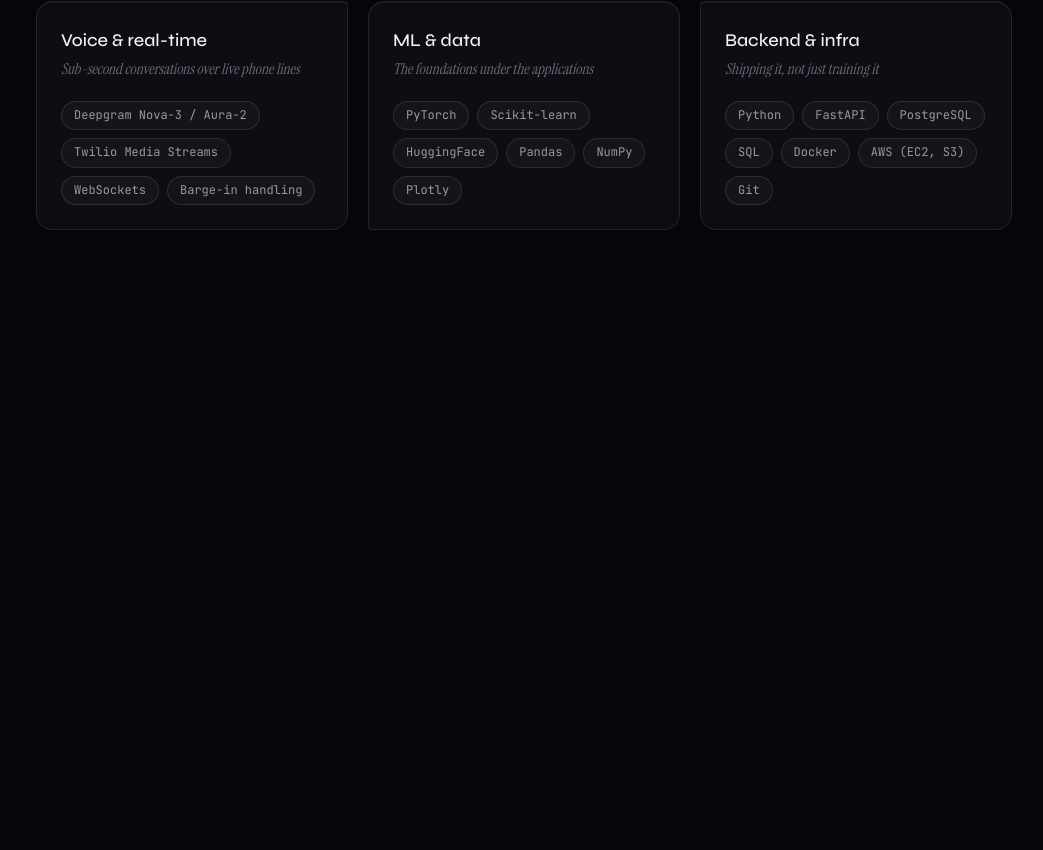
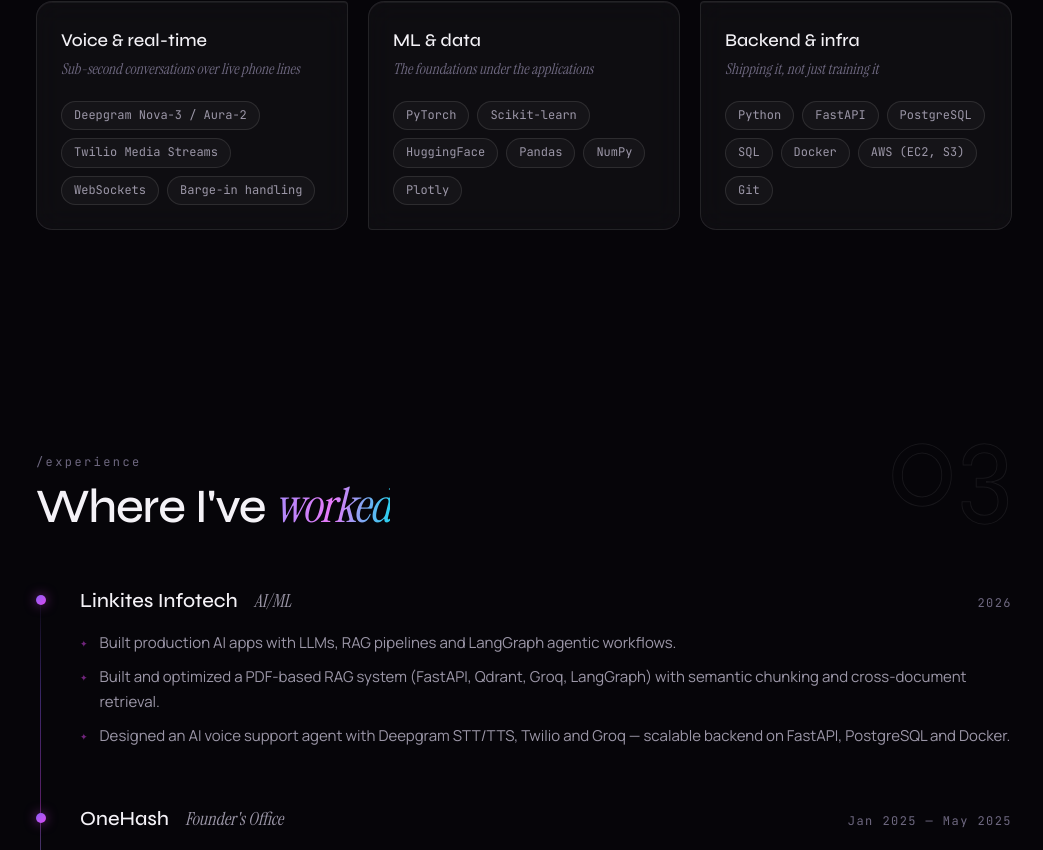
Before and after one commit to nityasolanki/portfolio, a Next.js app: page / in a window 1280 px wide. Shown: the part 1950-2800 px from the top of the page, without its empty margins (116-1159 px from the left). Before the commit the page ends 2292 px from the top, so only its background shows below. Built offline with nearby package versions, Linux system fonts and the light colour scheme.

Commit message:
Experience section: iridescent timeline
- Gradient thread fading at both ends, glowing gradient nodes
- Company (Syne) + role (serif italic) + period (mono) per entry
- OneHash role simplified to Founder's Office (no Intern, consistent)
- No cards: quieter texture after the Skills bento

```diff
--- a/src/app/page.tsx
+++ b/src/app/page.tsx
@@ -1,6 +1,7 @@
 import { Hero } from "@/components/sections/Hero";
 import { About } from "@/components/sections/About";
 import { Skills } from "@/components/sections/Skills";
+import { Experience } from "@/components/sections/Experience";
 
 export default function Home() {
   return (
@@ -8,6 +9,7 @@
       <Hero />
       <About />
       <Skills />
+      <Experience />
     </main>
   );
 }
--- /dev/null
+++ b/src/components/sections/Experience.tsx
@@ -0,0 +1,68 @@
+import { experience } from "@/data/portfolio";
+import { SectionHeading } from "@/components/ui/SectionHeading";
+import { Stagger, StaggerItem } from "@/components/motion/Stagger";
+
+/*
+ * Vertical timeline: an iridescent thread (fading at both ends) with a
+ * glowing node per stop. Entries take the room they deserve — Linkites
+ * carries detail, the others stay light. No cards here on purpose:
+ * after the Skills bento, the eye needs a quieter texture.
+ */
+export function Experience() {
+  return (
+    <section id="experience" className="relative py-28">
+      <div className="mx-auto w-full max-w-5xl px-6">
+        <SectionHeading
+          number="03"
+          eyebrow="experience"
+          title="Where I've"
+          accent="worked"
+        />
+
+        <div className="relative ml-1">
+          <div
+            aria-hidden
+            className="absolute bottom-0 left-0 top-0 w-px bg-[linear-gradient(to_bottom,transparent,#8b5cf6,#d946ef,#22d3ee,transparent)] opacity-40"
+          />
+
+          <Stagger className="space-y-14">
+            {experience.map((job) => (
+              <StaggerItem key={job.company} className="relative block pl-10">
+                <span
+                  aria-hidden
+                  className="absolute -left-[4.5px] top-2 h-2.5 w-2.5 rounded-full bg-gradient-to-br from-violet to-fuchsia shadow-[0_0_12px_rgba(217,70,239,0.55)]"
+                />
+
+                <div className="flex flex-wrap items-baseline gap-x-4 gap-y-1">
+                  <h3 className="font-display text-xl font-medium text-fg">
+                    {job.company}
+                  </h3>
+                  <span className="font-serif text-lg italic text-fg-muted">
+                    {job.role}
+                  </span>
+                  <span className="ml-auto font-mono text-xs tracking-[0.12em] text-fg-faint">
+                    {job.period}
+                  </span>
+                </div>
+
+                <ul className="mt-4 space-y-2.5">
+                  {job.bullets.map((bullet) => (
+                    <li
+                      key={bullet.slice(0, 32)}
+                      className="flex gap-3 text-[15px] leading-relaxed text-fg-muted"
+                    >
+                      <span aria-hidden className="mt-1.5 text-[9px] text-fuchsia/50">
+                        ✦
+                      </span>
+                      {bullet}
+                    </li>
+                  ))}
+                </ul>
+              </StaggerItem>
+            ))}
+          </Stagger>
+        </div>
+      </div>
+    </section>
+  );
+}
--- a/src/data/portfolio.ts
+++ b/src/data/portfolio.ts
@@ -151,7 +151,7 @@
   },
   {
     company: "OneHash",
-    role: "Founder's Office Intern",
+    role: "Founder's Office",
     period: "Jan 2025 — May 2025",
     bullets: [
       "Investor research, competitor benchmarking and market analysis supporting fundraising decisions.",
```
